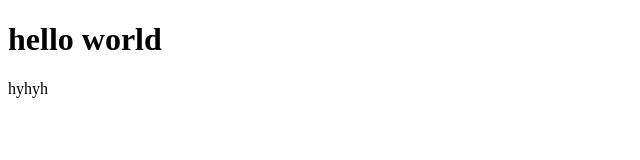
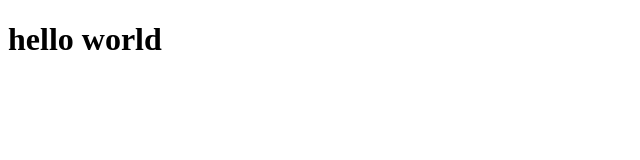
Before and after one commit to Smurrowz/hello-world, a plain HTML site: page index.html in a window 1280 px wide. Shown: the full height of the page, 0-640 px from the left. Drawn offline with Linux system fonts and the light colour scheme.

Commit message:
rimossa riga

```diff
--- a/index.html
+++ b/index.html
@@ -8,7 +8,7 @@
 </head>
 <body>
     <h1>hello world</h1>
-    hyhyh
+
 
 
 </body>
```
